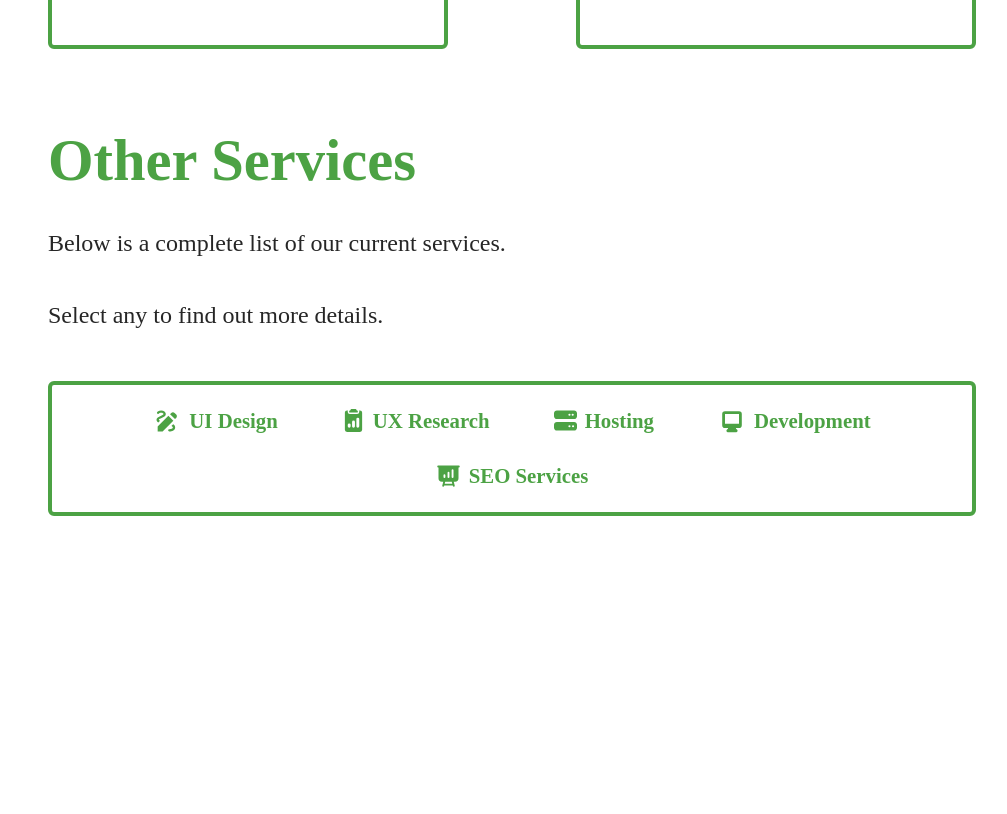
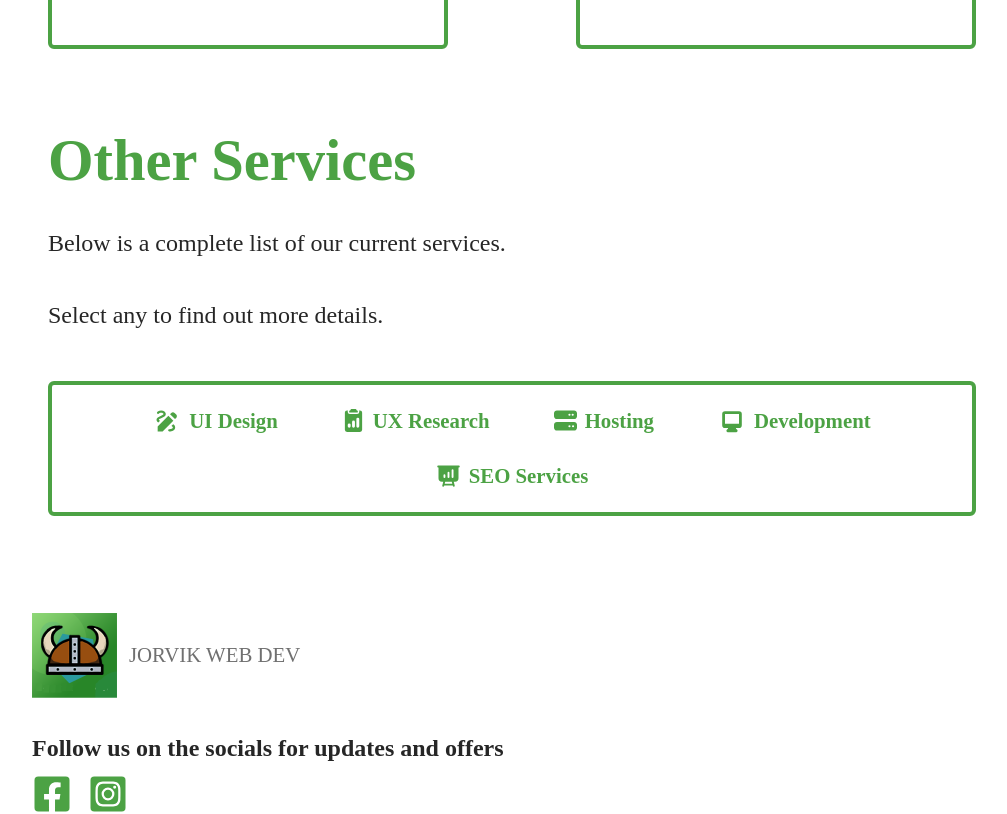
Before and after one commit to hannahf86/jwd, a React (Vite) app: page /services in a window 1280 px wide. Shown: the part 1700-2514 px from the top of the page, without its empty margins (128-1135 px from the left). Built offline with nearby package versions, Linux system fonts and the light colour scheme.

Commit message:
services updated

```diff
--- a/src/Pages/Services.jsx
+++ b/src/Pages/Services.jsx
@@ -30,7 +30,7 @@ const Services = () => {
         the best way, but an up-front deposit is required before we can begin.
       </h2>
 
-      <div className="xs:mx-4 sm:mx-8 lg:mx-2 lg:grid grid-cols-2 grid-rows-2 gap-x-12 xl:gap-x-32 xl:mx-24 justify-start">
+      <div className="xs:mx-4 sm:mx-8 lg:mx-2 lg:grid grid-cols-2 gap-x-12 xl:gap-x-32 xl:mx-24 justify-start ">
         {/* #01 - FAST TRACK */}
         <div
           id="fasttrack"
@@ -206,7 +206,7 @@ const Services = () => {
         </div>
 
         {/* SERVICES */}
-        <div className="mb-40 lg:col-start-1 lg:row-start-2 lg:col-span-2">
+        <div className="lg:col-start-1 lg:row-start-2 lg:col-span-2 ">
           <h2 className="text-3xl font-bold text-green mb-8 text-left">
             Other Services
           </h2>
```
